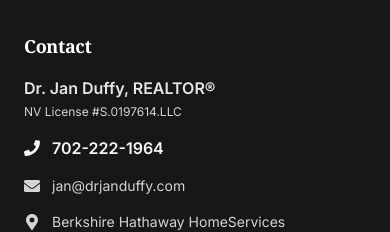
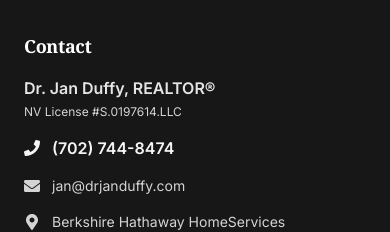
Before and after one commit to LetMeHelpYouREALTY/macdonaldhighlandshomes.com, a Next.js app in the folder regency-site/: page /About in a window 390 px wide. Shown: the part 4660-4892 px from the top of the page. Built offline with nearby package versions, Linux system fonts and the light colour scheme; no server answers; a web font is replaced by a local one.

Commit message:
fix: Replace remaining hardcoded phone numbers with siteConfig
- Update Footer to use siteConfig.contact.phoneFormatted
- Update Footer tel: links to use siteConfig dynamically
- Update GOOGLE_OPTIMIZATION_GUIDE.md remaining reference

```diff
--- a/regency-site/src/components/common/Footer.tsx
+++ b/regency-site/src/components/common/Footer.tsx
@@ -97,7 +97,7 @@ export default function Footer() {
                   className="flex items-center gap-3 text-neutral-100 hover:text-gold-500 transition-colors"
                 >
                   <FaPhone className="h-4 w-4 text-gold-500" />
-                  <span className="font-semibold">702-222-1964</span>
+                  <span className="font-semibold">{siteConfig.contact.phoneFormatted}</span>
                 </a>
 
                 <a
@@ -142,7 +142,7 @@ export default function Footer() {
       {/* Mobile Sticky CTA */}
       <div className="fixed bottom-0 left-0 right-0 lg:hidden bg-gold-500 p-4 z-50 shadow-lg">
         <a
-          href="tel:702-222-1964"
+          href={`tel:${siteConfig.contact.phone.replace(/\D/g, "")}`}
           className="flex items-center justify-center gap-3 text-neutral-900 font-semibold"
         >
           <FaPhone className="h-5 w-5" />
```
Also changed, not shown: 1 other file (tests, documents, lock files or other folders).
